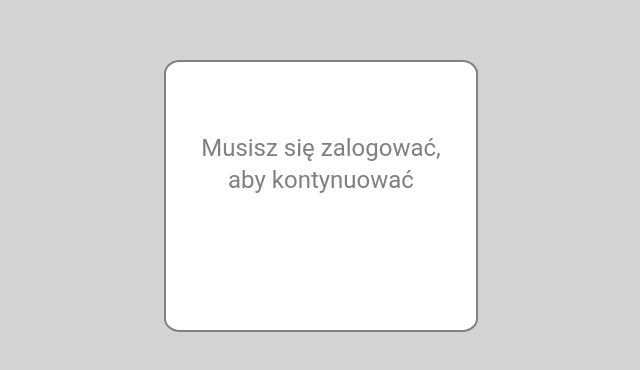
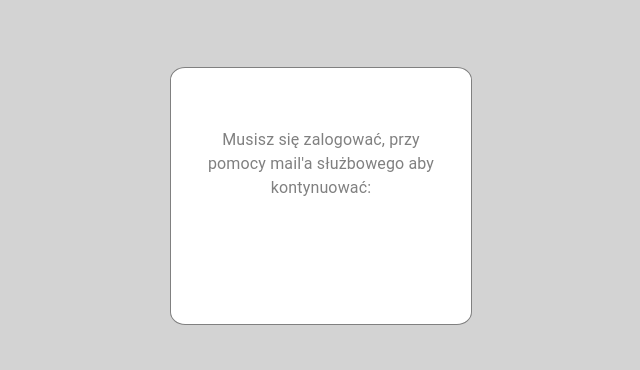
Before and after one commit to ocadotechnology-university/Robimy-dobro---aukcje, a React (Create React App) app in the folder frontend/: page /auth in a window 1280 px wide. Shown: the part 204-574 px from the top of the page, without its empty margins (319-959 px from the left). Built offline with nearby package versions, Linux system fonts and the light colour scheme.

Commit message:
Add navigation to home page after successful login.

```diff
--- a/frontend/src/components/GoogleLogin/Auth.tsx
+++ b/frontend/src/components/GoogleLogin/Auth.tsx
@@ -1,20 +1,22 @@
 import {GoogleLogin} from "@react-oauth/google";
-import Container from "@mui/material/Container";
-import Typography from "@mui/material/Typography";
-import {Navigate} from "react-router-dom";
+import {useNavigate} from "react-router-dom";
 import React from "react";
-import Box from "@mui/material/Box";
-import Stack from "@mui/material/Stack";
+import {Stack, Container, Typography} from "@mui/material";
 
 export default function Auth() {
+    const navigate = useNavigate();
+
     return (
         <Container sx={{height: '100%', width: '100%', display: "flex", color:"black", alignItems: "center", justifyContent: "center"}}>
-                <Stack spacing={3} direction="column" alignItems="center" justifyContent="center" border={"2px solid grey"} borderRadius={"5%"} padding={"70px 30px"} sx={{backgroundColor: "white", width: '250px'}}>
-                    <Typography variant="h5" component="div" textAlign="center" textOverflow="ellipsis" color={"grey"}>
-                        Musisz się zalogować, aby kontynuować
+                <Stack spacing={3} direction="column" alignItems="center" justifyContent="center" border={"1px solid grey"} borderRadius={"5%"} padding={"60px 25px"} sx={{backgroundColor: "white", width: '250px'}}>
+                    <Typography component={"div"} textAlign={"center"} textOverflow="ellipsis" color={"grey"}>
+                        Musisz się zalogować, przy pomocy mail'a służbowego aby kontynuować:
                     </Typography>
                     <GoogleLogin
-                        onSuccess={/*(credentialResponse) => console.log(credentialResponse)*/() => <Navigate to="/home"/>}
+                        onSuccess={(credentialResponse) =>{
+                            console.log(credentialResponse);
+                            navigate("/home");
+                        }}
                         onError={() => console.log("Login failed")}
                     />
                 </Stack>
--- a/frontend/src/main/App.tsx
+++ b/frontend/src/main/App.tsx
@@ -54,8 +54,6 @@ function App() {
     const location = useLocation();
     const isAuthPage = location.pathname === "/auth";
 
-    console.log(location.pathname)
-
     useEffect(() => {
         const handleResize = () => {
             setWindowWidth(window.innerWidth);
```
